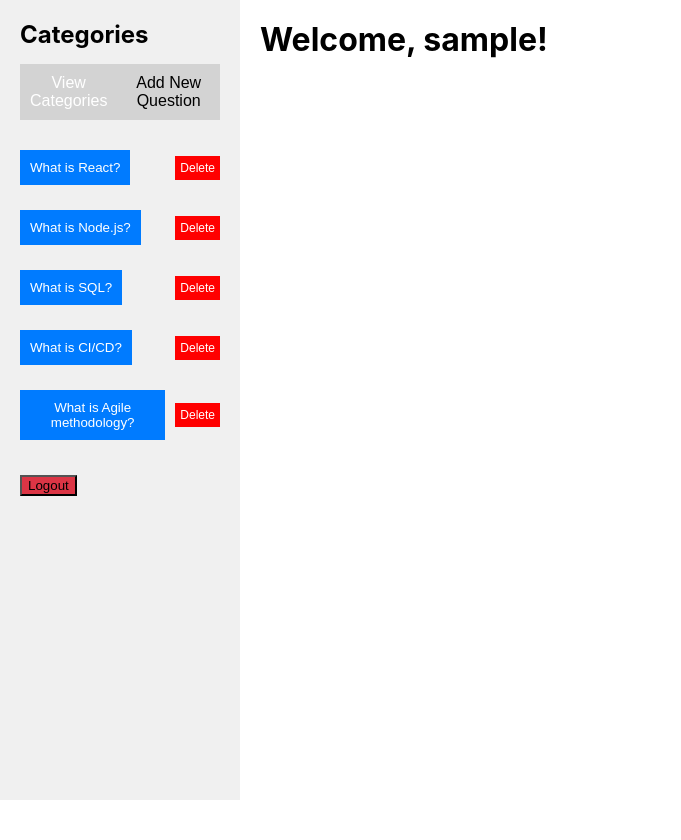
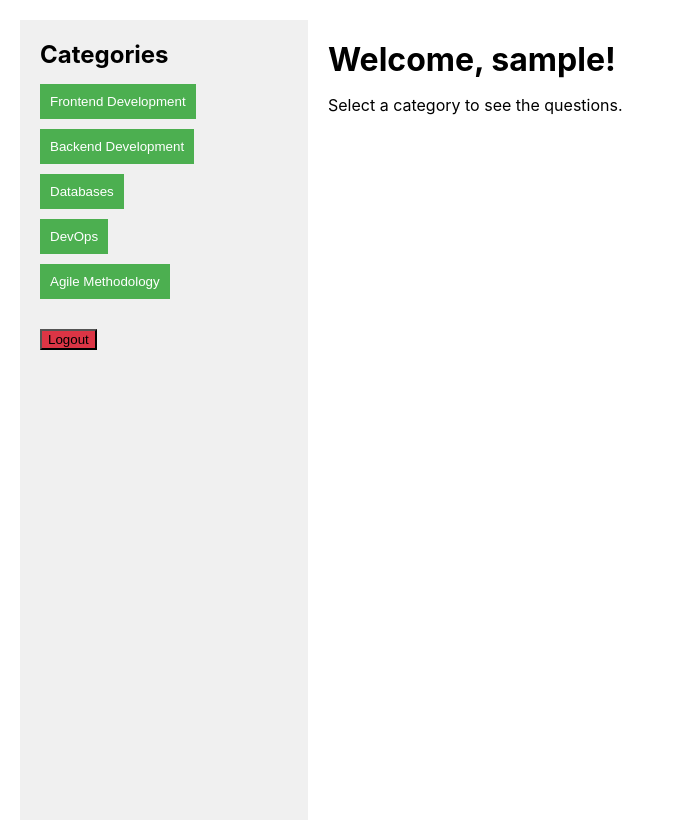
Before and after one commit to Nabbott101/Project-4, a React (Create React App) app: page /dashboard in a window 1280 px wide. Shown: the whole page, without its empty margins (0-681 px from the left). Before the commit the page ends 800 px from the top, so only its background shows below. Built offline with nearby package versions, Linux system fonts and the light colour scheme; sample sign-in values are in the browser's storage.

Commit message:
update to dashboard and .css 11-11-24

```diff
--- a/src/pages/dashboard.js
+++ b/src/pages/dashboard.js
@@ -1,4 +1,186 @@
 import React, { useState, useEffect } from 'react';
+import { useNavigate } from 'react-router-dom';
+import './styles.css'; // Import the CSS file
+
+// Initial data structure for categories and questions
+const categories = [
+    {
+        name: 'Frontend Development',
+        questions: [
+            { question: 'What is React?', answer: 'React is a JavaScript library for building user interfaces.' },
+            { question: 'What is JSX?', answer: 'JSX is a syntax extension for JavaScript, often used with React.' }
+        ]
+    },
+    {
+        name: 'Backend Development',
+        questions: [
+            { question: 'What is Node.js?', answer: 'Node.js is a runtime environment for JavaScript outside the browser.' },
+            { question: 'What is Express.js?', answer: 'Express.js is a web application framework for Node.js.' }
+        ]
+    },
+    {
+        name: 'Databases',
+        questions: [
+            { question: 'What is SQL?', answer: 'SQL is a language used for managing relational databases.' },
+            { question: 'What is NoSQL?', answer: 'NoSQL databases are used for unstructured data, unlike SQL databases.' }
+        ]
+    },
+    {
+        name: 'DevOps',
+        questions: [
+            { question: 'What is CI/CD?', answer: 'CI/CD stands for Continuous Integration and Continuous Delivery.' },
+            { question: 'What is Docker?', answer: 'Docker is a tool for automating deployment inside lightweight containers.' }
+        ]
+    },
+    {
+        name: 'Agile Methodology',
+        questions: [
+            { question: 'What is Agile?', answer: 'Agile is an iterative approach to software development and project management.' },
+            { question: 'What is Scrum?', answer: 'Scrum is a framework for Agile project management.' }
+        ]
+    },
+];
+
+const Dashboard = () => {
+    const navigate = useNavigate();
+    const [selectedCategory, setSelectedCategory] = useState(null); // Track selected category
+    const [newQuestion, setNewQuestion] = useState('');
+    const [newAnswer, setNewAnswer] = useState('');
+    const [error, setError] = useState('');
+    const [username, setUsername] = useState('');
+
+    // Get the username from localStorage when the component mounts
+    useEffect(() => {
+        const storedUsername = localStorage.getItem('username');
+            if (storedUsername) {
+                setUsername(storedUsername);
+                //fetchUserData(storedUsername);  // Fetch user data
+                } else {
+                navigate('/'); // If no username, redirect to login
+            }
+     }, [navigate]);
+
+
+
+    // Logout handler
+    const handleLogout = () => {
+        localStorage.removeItem('username');
+        localStorage.removeItem('password');
+        navigate('/'); // Redirect to the login page
+    };
+
+    // Handle category click
+    const handleCategoryClick = (category) => {
+        setSelectedCategory(category); // Set selected category
+    };
+
+    // Add question handler
+    const handleAddQuestion = () => {
+        if (!newQuestion || !newAnswer) {
+            setError('Please provide both a question and an answer.');
+            return;
+        }
+
+        // Create new question object
+        const newQuestionObject = { question: newQuestion, answer: newAnswer };
+
+        // Add the new question to the selected category's questions
+        const updatedCategory = { ...selectedCategory };
+        updatedCategory.questions.push(newQuestionObject);
+
+        // Update the state
+        setSelectedCategory(updatedCategory);
+        setNewQuestion('');
+        setNewAnswer('');
+        setError('');
+    };
+
+    // Delete question handler
+    const handleDeleteQuestion = (questionIndex) => {
+        const updatedCategory = { ...selectedCategory };
+        updatedCategory.questions.splice(questionIndex, 1); // Remove the question by index
+
+        // Update the state
+        setSelectedCategory(updatedCategory);
+    };
+
+    return (
+        <div className="dashboard-container">
+            <div className="sidebar">
+                <h2>Categories</h2>
+                {categories.map((category, index) => (
+                    <button
+                        key={index}
+                        onClick={() => handleCategoryClick(category)}
+                        className="category-button"
+                    >
+                        {category.name}
+                    </button>
+                ))}
+                <button onClick={handleLogout} className="logout-button">Logout</button>
+            </div>
+            <div className="main-content">
+                <h1>Welcome, {username}!</h1>
+
+                {/* Render selected category's questions */}
+                {selectedCategory ? (
+                    <>
+                        <h3>{selectedCategory.name}</h3>
+                        <div>
+                            {selectedCategory.questions.map((q, index) => (
+                                <div key={index} className="question">
+                                    <h4>{q.question}</h4>
+                                    <p>{q.answer}</p>
+                                    {/* Delete button for each question */}
+                                    <button
+                                        onClick={() => handleDeleteQuestion(index)}
+                                        className="delete-button"
+                                    >
+                                        Delete Question
+                                    </button>
+                                </div>
+                            ))}
+                        </div>
+                        {/* Add question form */}
+                        <div className="add-question-container">
+                            <h4>Add a New Question and Answer</h4>
+                            <div>
+                                <input
+                                    type="text"
+                                    placeholder="Enter question"
+                                    value={newQuestion}
+                                    onChange={(e) => setNewQuestion(e.target.value)}
+                                    className="input"
+                                />
+                            </div>
+                            <div>
+                                <input
+                                    type="text"
+                                    placeholder="Enter answer"
+                                    value={newAnswer}
+                                    onChange={(e) => setNewAnswer(e.target.value)}
+                                    className="input"
+                                />
+                            </div>
+                            {error && <p className="error">{error}</p>}
+                            <button onClick={handleAddQuestion} className="button">
+                                Add Question
+                            </button>
+                        </div>
+                    </>
+                ) : (
+                    <p>Select a category to see the questions.</p>
+                )}
+            </div>
+        </div>
+    );
+};
+
+export default Dashboard;
+
+
+
+/*import React, { useState, useEffect } from 'react';
 import { useNavigate } from 'react-router-dom';
 import './styles.css'; // Import the CSS file
 
@@ -73,9 +255,7 @@ const Dashboard = () => {
             <div className="sidebar">
                 <h2>Categories</h2>
 
-                {/* Tabs */}
-                <div className="tabs">
-                    <button
+                {/* Tabs *//*}
                         className={activeTab === 'view' ? 'tab-active' : ''}
                         onClick={() => setActiveTab('view')}
                     >
@@ -89,7 +269,7 @@ const Dashboard = () => {
                     </button>
                 </div>
 
-                {/* Tab Content */}
+                {/* Tab Content *//*}
                 {activeTab === 'view' && (
                     <div className="category-list">
                         {questions.map((category, index) => (
@@ -147,4 +327,4 @@ const Dashboard = () => {
     );
 };
 
-export default Dashboard;
+export default Dashboard;*/
--- a/src/pages/styles.css
+++ b/src/pages/styles.css
@@ -158,3 +158,76 @@ h1, h2, h3 {
 .button:hover {
     background-color: darkgreen;
 }
+
+.dashboard-container {
+    display: flex;
+    justify-content: space-between;
+    padding: 20px;
+}
+
+.sidebar {
+    width: 20%;
+}
+
+.main-content {
+    width: 75%;
+}
+
+.category-button {
+    display: block;
+    margin: 10px 0;
+    padding: 10px;
+    background-color: #4CAF50;
+    color: white;
+    border: none;
+    cursor: pointer;
+}
+
+.category-button:hover {
+    background-color: #45a049;
+}
+
+.delete-button {
+    margin-top: 10px;
+    padding: 5px 10px;
+    background-color: #f44336;
+    color: white;
+    border: none;
+    cursor: pointer;
+}
+
+.delete-button:hover {
+    background-color: #e53935;
+}
+
+.add-question-container {
+    margin-top: 20px;
+    padding: 20px;
+    background-color: #f9f9f9;
+    border-radius: 5px;
+}
+
+.input {
+    width: 100%;
+    padding: 10px;
+    margin: 5px 0;
+    border: 1px solid #ccc;
+    border-radius: 4px;
+}
+
+.button {
+    padding: 10px 15px;
+    background-color: #4CAF50;
+    color: white;
+    border: none;
+    cursor: pointer;
+}
+
+.button:hover {
+    background-color: #45a049;
+}
+
+.error {
+    color: red;
+    font-size: 14px;
+}
```
